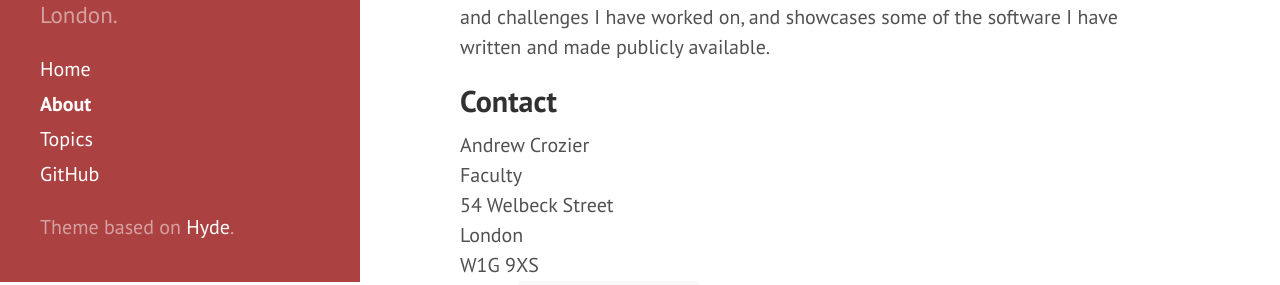
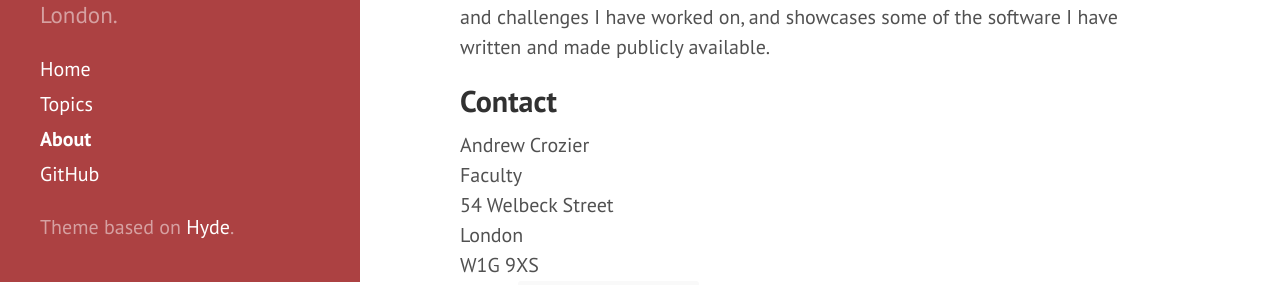
Before and after one commit to acroz/acroz.github.io, a Jekyll site: the page built from about.md, in a window 1280 px wide. Shown: the part 618-903 px from the top of the page. Built offline with Jekyll 4.4.1, drawn with Linux system fonts in a browser that asks for light colours; nearby versions of some CDN libraries.

Commit message:
Reorder pages in sidebar

```diff
--- a/_includes/sidebar.html
+++ b/_includes/sidebar.html
@@ -21,7 +21,7 @@
         `layout: page` in the front-matter. See readme for usage.
       {% endcomment %}
 
-      {% assign pages_list = site.pages %}
+      {% assign pages_list = site.pages | sort: 'order' %}
       {% for node in pages_list %}
         {% if node.title != null %}
           {% if node.layout == "page" %}
--- a/topics.html
+++ b/topics.html
@@ -1,6 +1,7 @@
 ---
 layout: page
 title: Topics
+order: 1
 ---
 
 {% comment %}
```
Also changed, not shown: about.md (+1 -1 lines).
